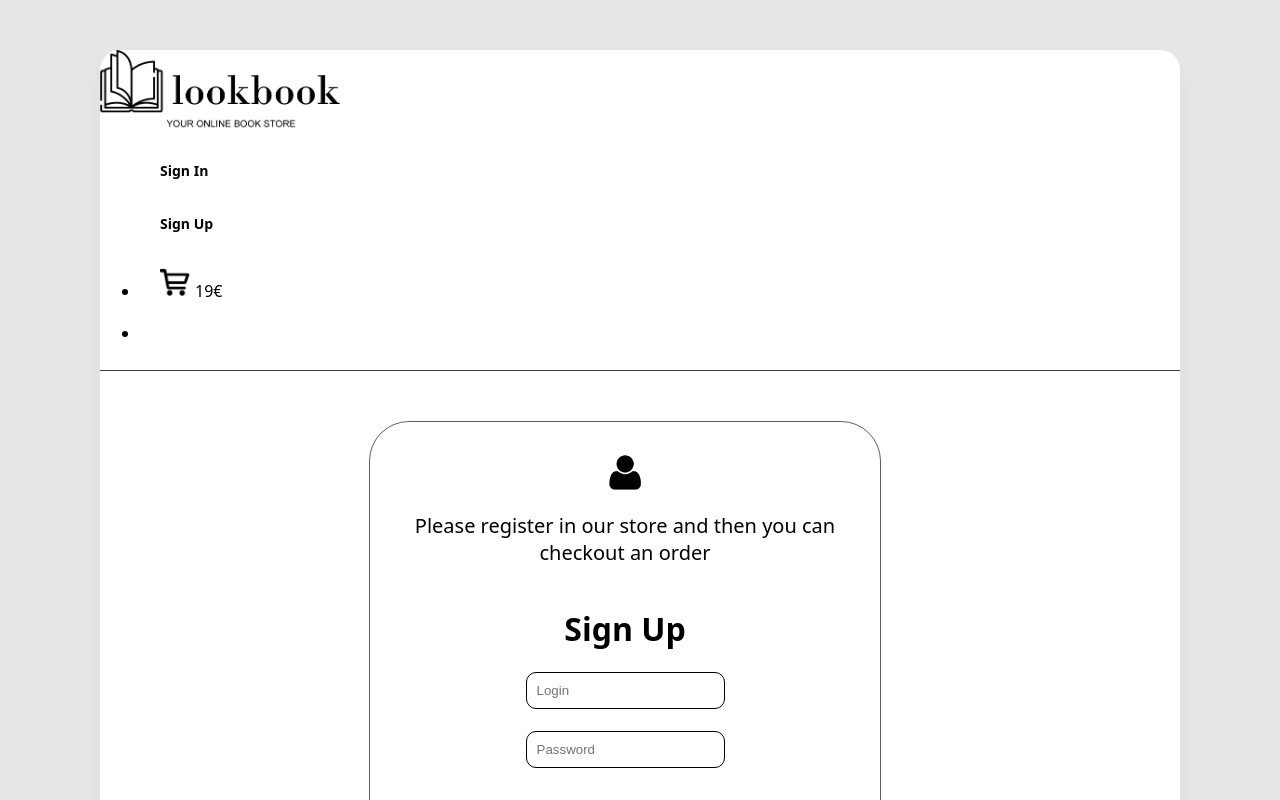
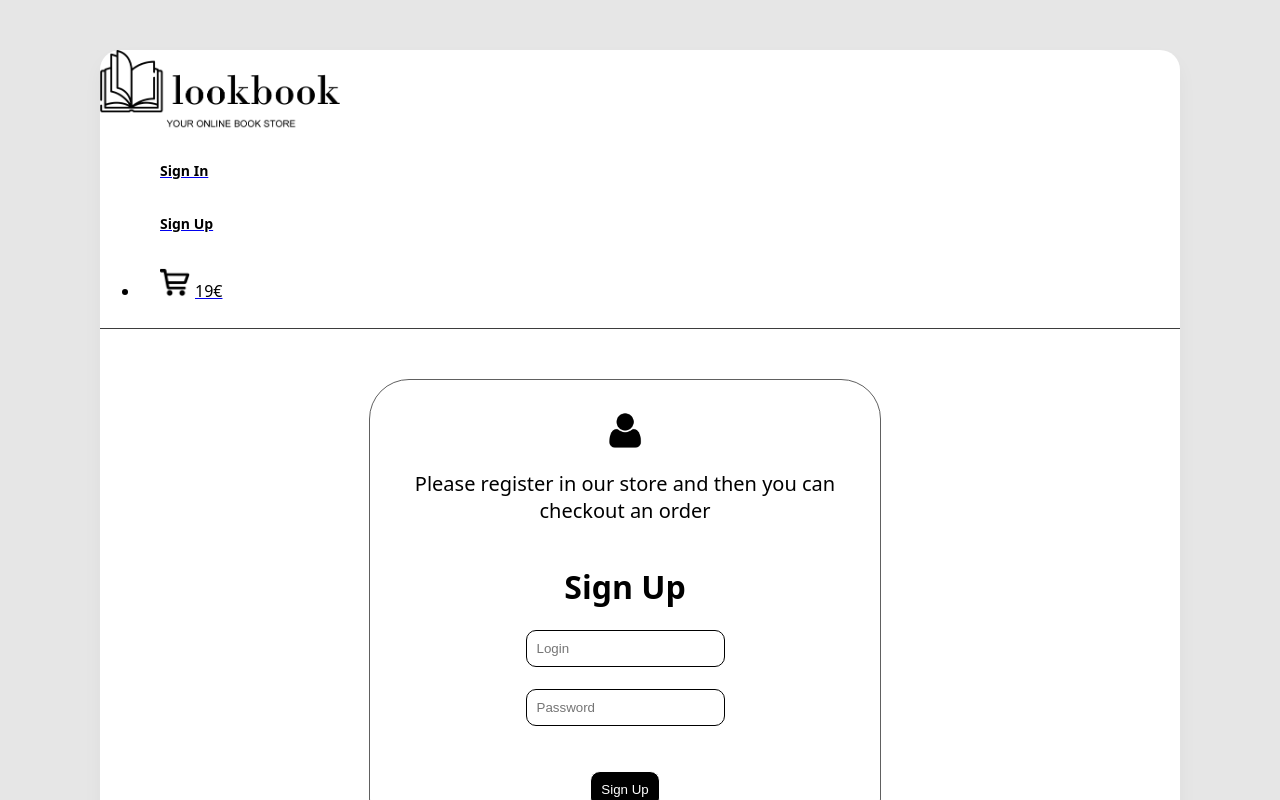
Before and after one commit to Strokow/lookbook, a React (Create React App) app: page /reg in a window 1280 px wide. Shown: the top 800 px of the page. Built offline with nearby package versions, Linux system fonts and the light colour scheme; no server answers.

Commit message:
routing in header is done

```diff
--- a/src/App.js
+++ b/src/App.js
@@ -25,10 +25,10 @@ function App() {
       <div className="wrapper clear">
         <Header />
         <Routes>
-          <Route path="/" element={<Home books={books} />} />
-          <Route path="/auth" element={<Auth />} />
-          <Route path="/reg" element={<Reg />} />
-          <Route path="/cart" element={<Cart />} />
+          <Route path="/" component={Home} element={<Home books={books} />} />
+          <Route path="/auth" component={Auth} element={<Auth />} />
+          <Route path="/reg" component={Reg} element={<Reg />} />
+          <Route path="/cart" component={Cart} element={<Cart />} />
         </Routes>
         <Footer />
       </div>
--- a/src/components/Header.jsx
+++ b/src/components/Header.jsx
@@ -1,25 +1,33 @@
+import { Link } from 'react-router-dom';
+
 function Header() {
     return (
         <header className="d-flex justify-between align-center p-40">
-        <div className="d-flex align-center">
+          <Link to="/">
+        <div className="lookBookLogo d-flex align-center">
           <img height={80} weight={80} src="img/lookbooklogo.png" alt="Lookbook Logo" />
         </div>
+        </Link>
         <ul className="d-flex justify-center">
           <div className="d-flex justify-between">
-            <h3 className="text-uppercase login-button" style={{ marginRight: '5px' }}>Sign In</h3>
-            <h3 className="text-uppercase signin-button" style={{ marginRight: '5px' }}>Sign Up</h3>
+            <Link to="/auth">
+              <h3 className="SignInHeader text-uppercase login-button" style={{ marginRight: '5px' }}>Sign In</h3>
+            </Link>
+            <Link to="/reg">
+            <h3 className="SignUpHeader text-uppercase signin-button" style={{ marginRight: '5px' }}>Sign Up</h3>
+            </Link>
           </div>
 
+
           <div className="d-flex mr-30 align-center justify-between justify-between">
+            <Link to="cart">
             <li className="d-flex align-center cart-button">
               <img height={30} width={30} src="img/korblogo2.png" alt="Cart" />
               <span style={{marginLeft: '-10px', marginRight: '15px' }}>
                 19€
               </span>
             </li>
-            <li className="profile-button">
-              {/* <img height={30} width={30} src="img/usericon.png" alt="Profile" /> */}
-            </li>
+            </Link>
           </div>
         </ul>
       </header>
```
